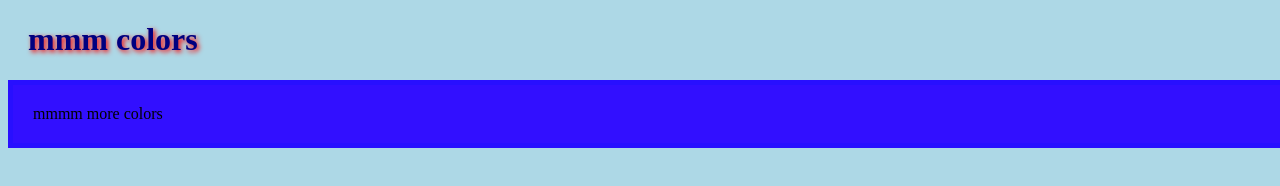
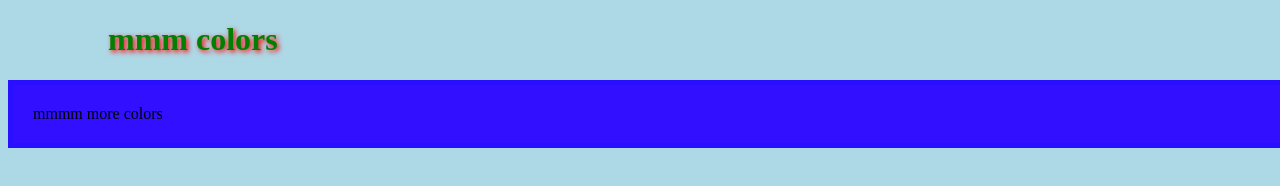
Before and after one commit to masonkrinke/assignment-2a, a plain HTML site: page index.html in a window 1280 px wide. Shown: the top 186 px of the page. Drawn offline with Linux system fonts and the light colour scheme.

Commit message:
Update my-style.css

```diff
--- a/my-style.css
+++ b/my-style.css
@@ -3,8 +3,8 @@ body {
 }
 
 h1 {
-  color: navy;
-  margin-left: 20px;
+  color: green;
+  margin-left: 100px;
 }
 
 #grad {
```
